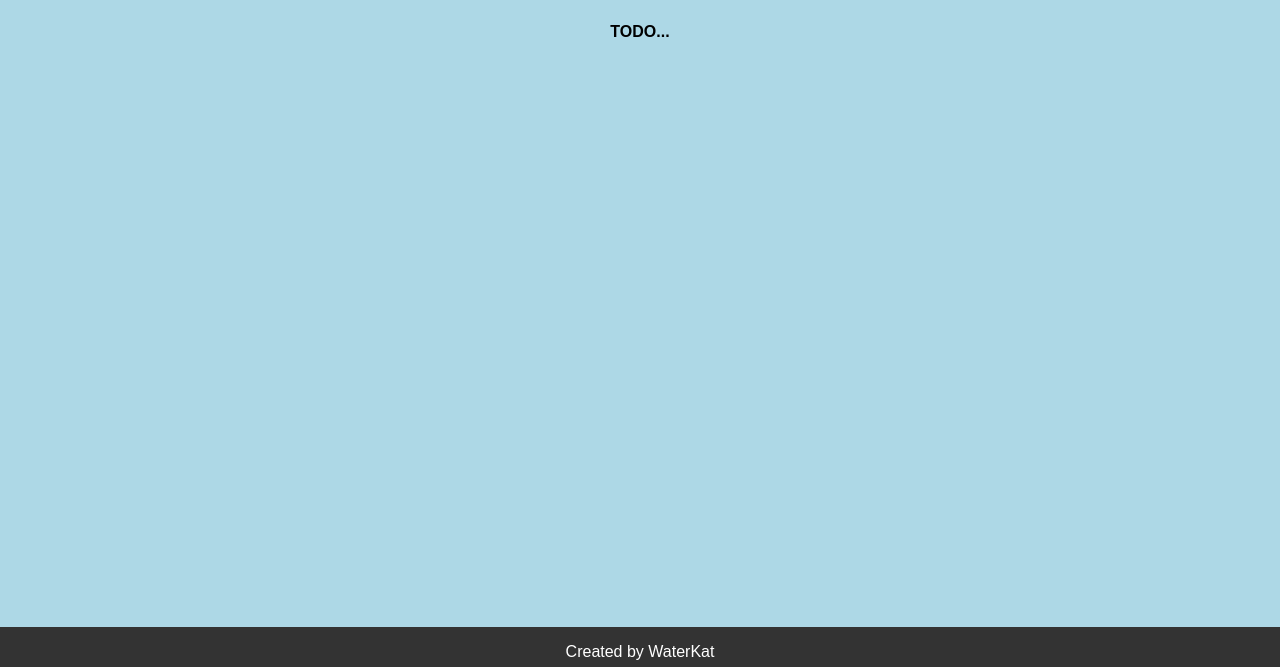
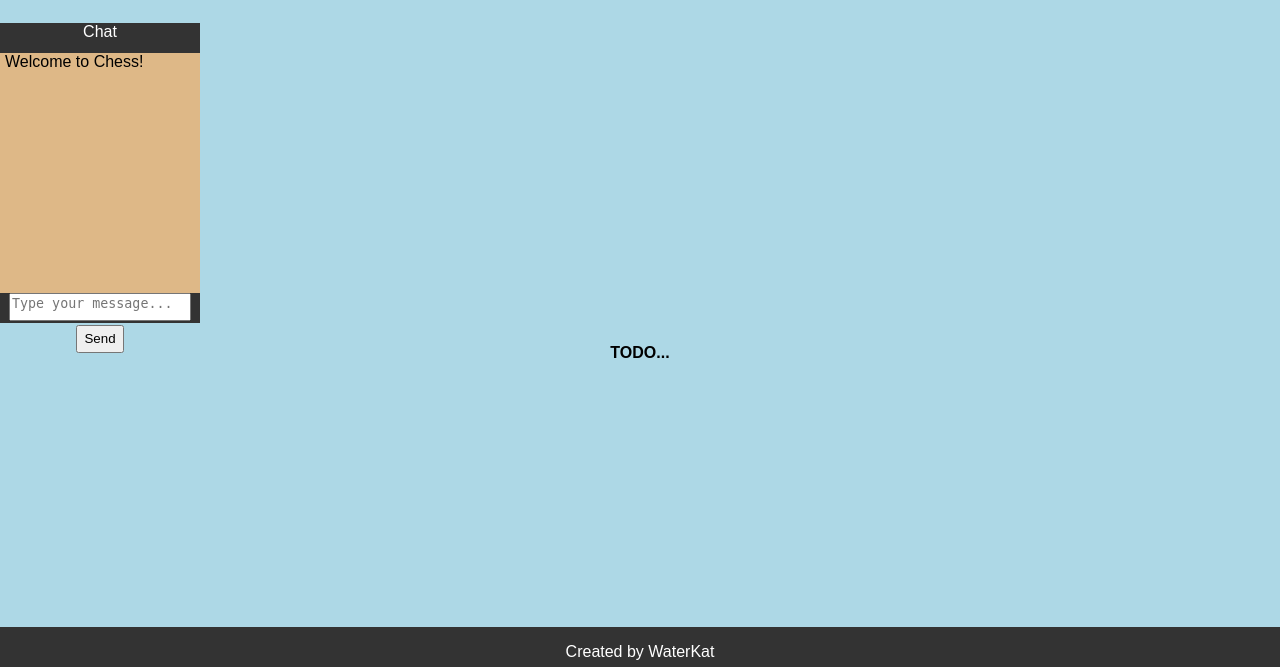
Before and after one commit to WaterKat/server-chess-backend, a Python web app: template templates/game.html in a window 1280 px wide. Shown: the part 133-800 px from the top of the page. Run offline with Jinja, Linux system fonts and the light colour scheme; the template is opened without the code that fills it, so the values that code supplies are empty.

Commit message:
added template for chat box

```diff
--- a/static/css/main.css
+++ b/static/css/main.css
@@ -106,6 +106,48 @@ footer {
   justify-content: space-between;
 }
 
+.chat-window {
+  width: 200px;
+  height: 300px;
+
+  display: flex;
+  flex-direction: column;
+
+  background-color: burlywood;
+}
+
+.chat-window .chat-header {
+  height: 30px;
+  background-color: #333;
+  color: white;
+  text-align: center;
+}
+
+.chat-window .chat-body {
+  flex: 1;
+  overflow-y: auto;
+  padding-left: 5px;
+  padding-right: 5px;
+}
+
+.chat-window .chat-footer {
+  height: 30px;
+
+  background-color: #333;
+  color: white;
+
+  text-align: center;
+}
+
+.chat-window .chat-footer textarea {
+  height: 28px;
+}
+
+.chat-window .chat-footer button {
+  height: 28px;
+  vertical-align: middle;
+}
+
 .padding-6 {
   padding: 6px;
 }
@@ -113,3 +155,7 @@ footer {
 .margin-0 {
   margin: 0;
 }
+
+.text-area-no-resize {
+  resize: none;
+}
--- a/templates/game.html
+++ b/templates/game.html
@@ -10,6 +10,22 @@
   <h1 style="text-align: center">Chess! Playing #{{game.id}}</h1>
   <p>{{game.id}}</p>
   <p>{{game.content}}</p>
+  <div id="chatbox" class="chat-window">
+    <div class="chat-header">
+      <span>Chat</span>
+    </div>
+    <div class="chat-body">
+      <div class="chat-message">
+        <span class="chat-message-username"></span>
+        <span class="chat-message-content">Welcome to Chess!</span>
+      </div>
+    </div>
+    <div class="chat-footer">
+      <textarea class="chat-input text-area-no-resize"
+        placeholder="Type your message..."></textarea>
+      <button class="send-button">Send</button>
+    </div>
+  </div>
   <h4 style="text-align: center">TODO...</h4>
 </div>
 
```
